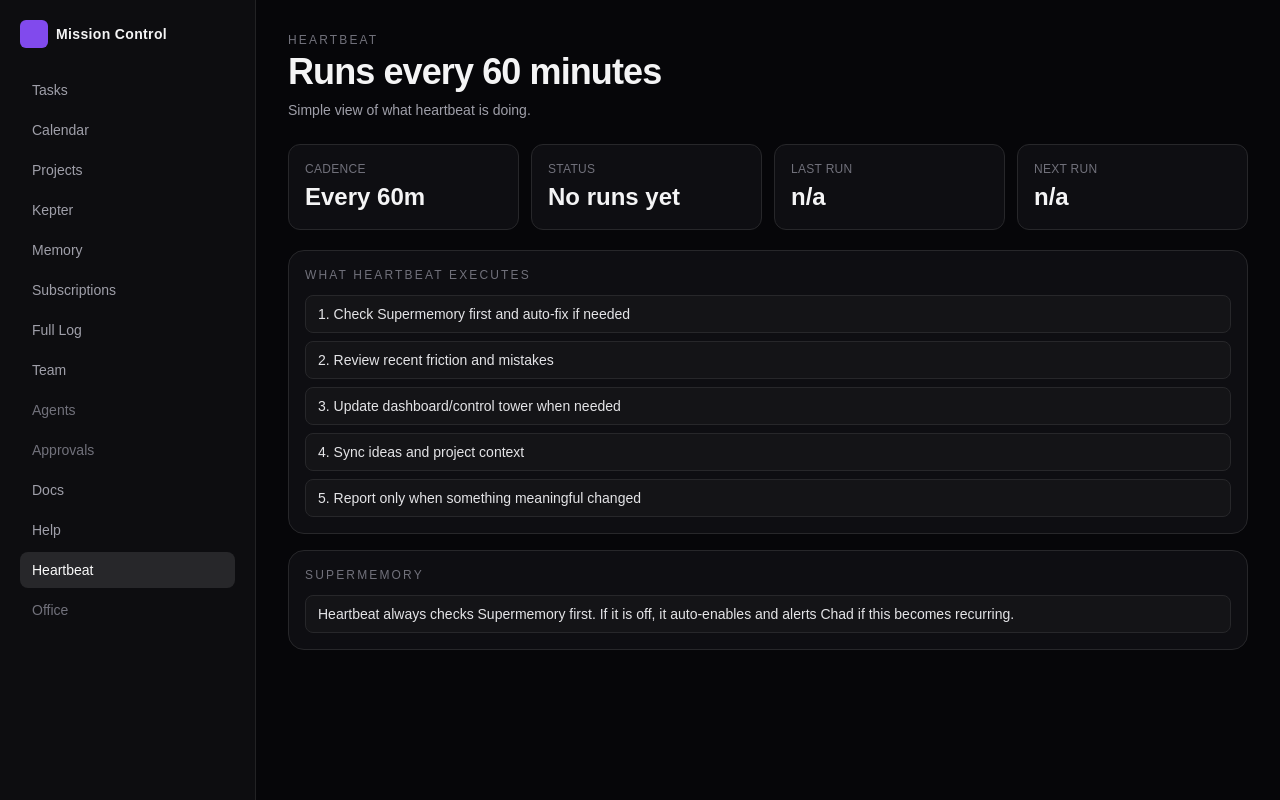
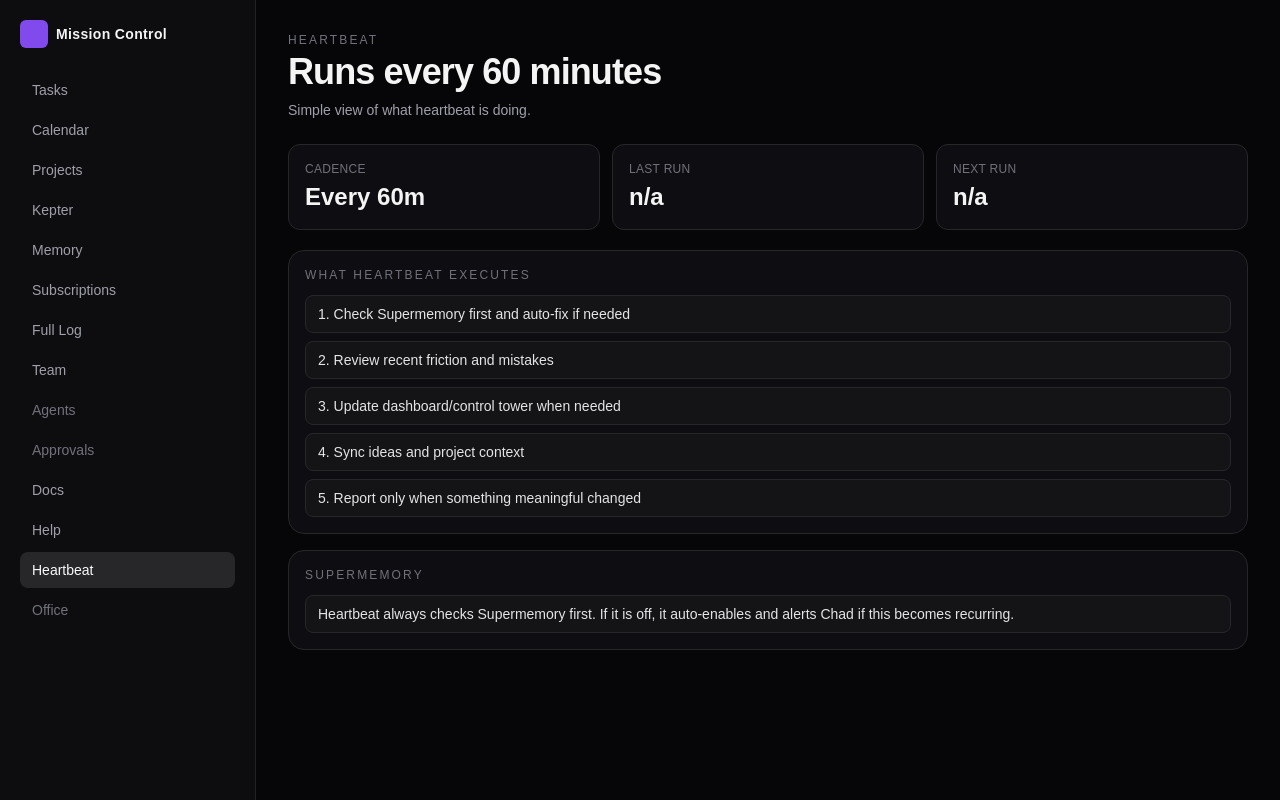
Before and after one commit to maltch1977/mission_control, a Next.js app in the folder mission-control/: page /heartbeat in a window 1280 px wide. Built offline with nearby package versions, Linux system fonts and the light colour scheme; no server answers; the database is empty.

Commit message:
Heartbeat: remove status card and show clear last/next run timing

```diff
--- a/mission-control/src/app/heartbeat/page.tsx
+++ b/mission-control/src/app/heartbeat/page.tsx
@@ -49,10 +49,23 @@ export default function HeartbeatPage() {
 
   const lastRun = timeline[0]?.ts ?? null;
   const nextRun = lastRun ? new Date(lastRun.getTime() + CADENCE_MINUTES * 60000) : null;
-  const minutesSince = lastRun ? Math.floor((Date.now() - lastRun.getTime()) / 60000) : null;
 
-  const status =
-    minutesSince === null ? "No runs yet" : minutesSince <= 75 ? "On schedule" : "Late";
+  const formatClock = (d: Date) =>
+    d.toLocaleTimeString([], {
+      hour: "numeric",
+      minute: "2-digit",
+    });
+
+  const minutesSince = lastRun ? Math.max(0, Math.floor((Date.now() - lastRun.getTime()) / 60000)) : null;
+  const minutesToNext = nextRun ? Math.floor((nextRun.getTime() - Date.now()) / 60000) : null;
+
+  const lastRunLabel = lastRun ? `${formatClock(lastRun)} (${minutesSince}m ago)` : "n/a";
+  const nextRunLabel =
+    nextRun === null
+      ? "n/a"
+      : minutesToNext !== null && minutesToNext <= 0
+      ? "Due now"
+      : `${formatClock(nextRun)} (in ${minutesToNext}m)`;
 
   return (
     <div className="min-h-screen bg-[#060609] text-zinc-100">
@@ -66,11 +79,10 @@ export default function HeartbeatPage() {
             <p className="mt-2 text-sm text-zinc-400">Simple view of what heartbeat is doing.</p>
           </header>
 
-          <section className="mb-5 grid grid-cols-2 gap-3 md:grid-cols-4">
+          <section className="mb-5 grid grid-cols-1 gap-3 md:grid-cols-3">
             <Stat label="Cadence" value="Every 60m" />
-            <Stat label="Status" value={status} />
-            <Stat label="Last Run" value={lastRun ? lastRun.toLocaleTimeString() : "n/a"} />
-            <Stat label="Next Run" value={nextRun ? nextRun.toLocaleTimeString() : "n/a"} />
+            <Stat label="Last Run" value={lastRunLabel} />
+            <Stat label="Next Run" value={nextRunLabel} />
           </section>
 
           <section className="mb-4 rounded-2xl border border-zinc-800 bg-[#0e0e12] p-4">
```
